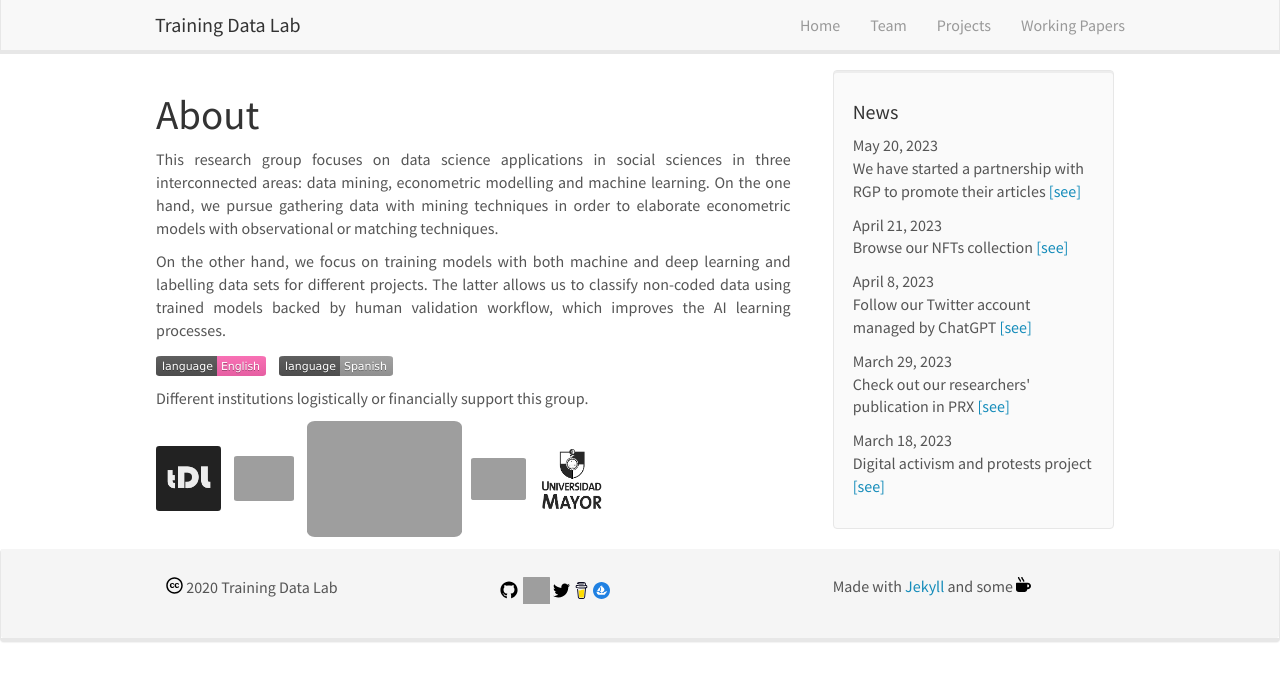
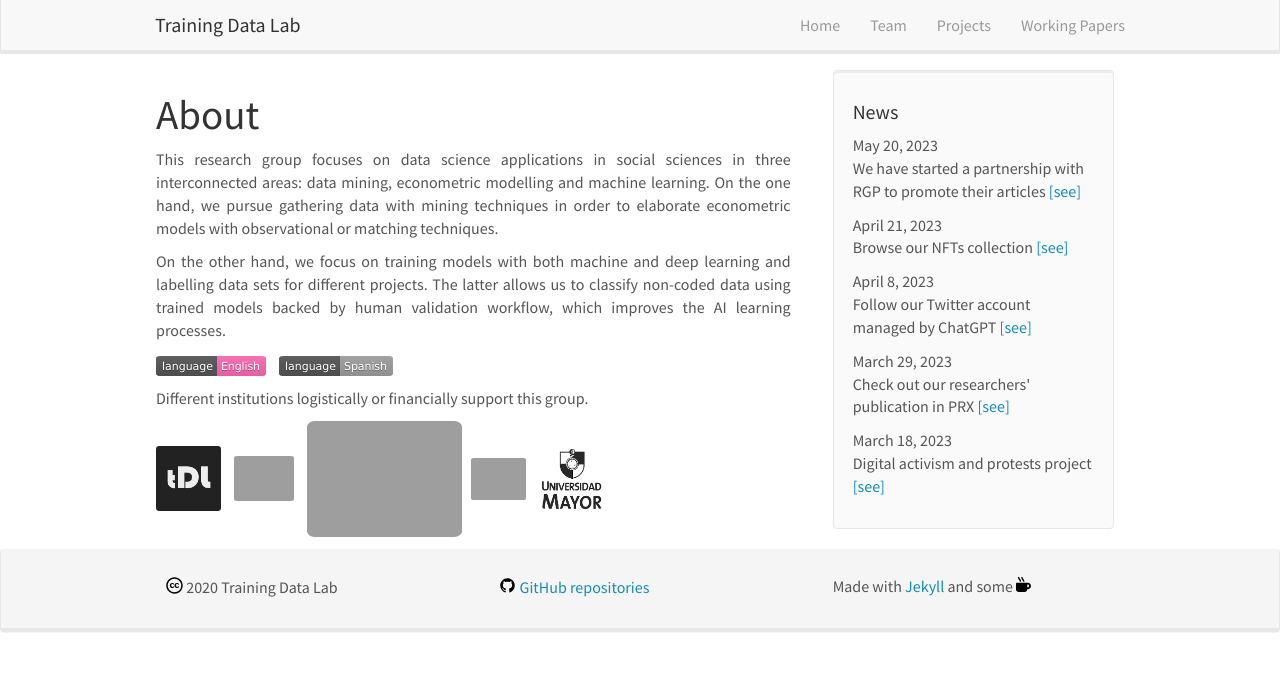
Before and after one commit to training-datalab/old-training-datalab.com, a Jekyll site: the page built from _pages/home.md, in a window 1280 px wide. Shown: the top 681 px of the page. Built offline with Jekyll 4.4.1, drawn with Linux system fonts in a browser that asks for light colours; nearby versions of some CDN libraries.

Commit message:
Update footer.html

```diff
--- a/_includes/footer.html
+++ b/_includes/footer.html
@@ -6,7 +6,8 @@
 		  <img src="{{ site.url }}{{ site.baseurl }}/images/svg/creative-commons-brands.svg" alt="Creative Commons" height="17" width="17" /> 2020 Training Data Lab
 		</div>
 		<div class="col-sm-4">
-		  <a href="https://github.com/training-datalab" target="_blank"><img src="{{ site.url }}{{ site.baseurl }}/images/svg/github.svg" alt="GitHub" height="20" width="20" /></a> <a href="https://zenodo.org/communities/tdl" target="_blank"><img src="{{ site.url }}{{ site.baseurl }}/images/svg/zenodo.svg" alt="Zenodo" height="27" width="27" /></a> <a href="https://twitter.com/tDataLab" target="_blank"><img src="{{ site.url }}{{ site.baseurl }}/images/svg/twitter.svg" alt="Twitter" height="17" width="17" /></a> <a href="https://www.buymeacoffee.com/tdatalab" target="_blank"><img src="{{ site.url }}{{ site.baseurl }}/images/svg/bmc-logo.svg" alt="Buy me a coffee" height="17" width="17" /></a> <a href="https://opensea.io/collection/tdatalab" target="_blank"><img src="{{ site.url }}{{ site.baseurl }}/images/svg/opensea.svg" alt="OpenSea" height="17" width="17" /></a>
+      <img src="{{ site.url }}{{ site.baseurl }}/images/svg/github.svg" alt="GitHub" height="17" width="17" /> <a href="https://github.com/training-datalab" target="_blank">GitHub repositories</a>
+		  <!-- <a href="https://github.com/training-datalab" target="_blank"><img src="{{ site.url }}{{ site.baseurl }}/images/svg/github.svg" alt="GitHub" height="20" width="20" /></a> <a href="https://zenodo.org/communities/tdl" target="_blank"><img src="{{ site.url }}{{ site.baseurl }}/images/svg/zenodo.svg" alt="Zenodo" height="27" width="27" /></a> <a href="https://twitter.com/tDataLab" target="_blank"><img src="{{ site.url }}{{ site.baseurl }}/images/svg/twitter.svg" alt="Twitter" height="17" width="17" /></a> <a href="https://www.buymeacoffee.com/tdatalab" target="_blank"><img src="{{ site.url }}{{ site.baseurl }}/images/svg/bmc-logo.svg" alt="Buy me a coffee" height="17" width="17" /></a> <a href="https://opensea.io/collection/tdatalab" target="_blank"><img src="{{ site.url }}{{ site.baseurl }}/images/svg/opensea.svg" alt="OpenSea" height="17" width="17" /></a> -->
 		</div>
 		<div class="col-sm-4">
 		  Made with <a href="https://jekyllrb.com" target="_blank">Jekyll</a> and some <img src="{{ site.url }}{{ site.baseurl }}/images/svg/mug-hot-solid.svg" alt="coffee" height="15" width="15" />
```
